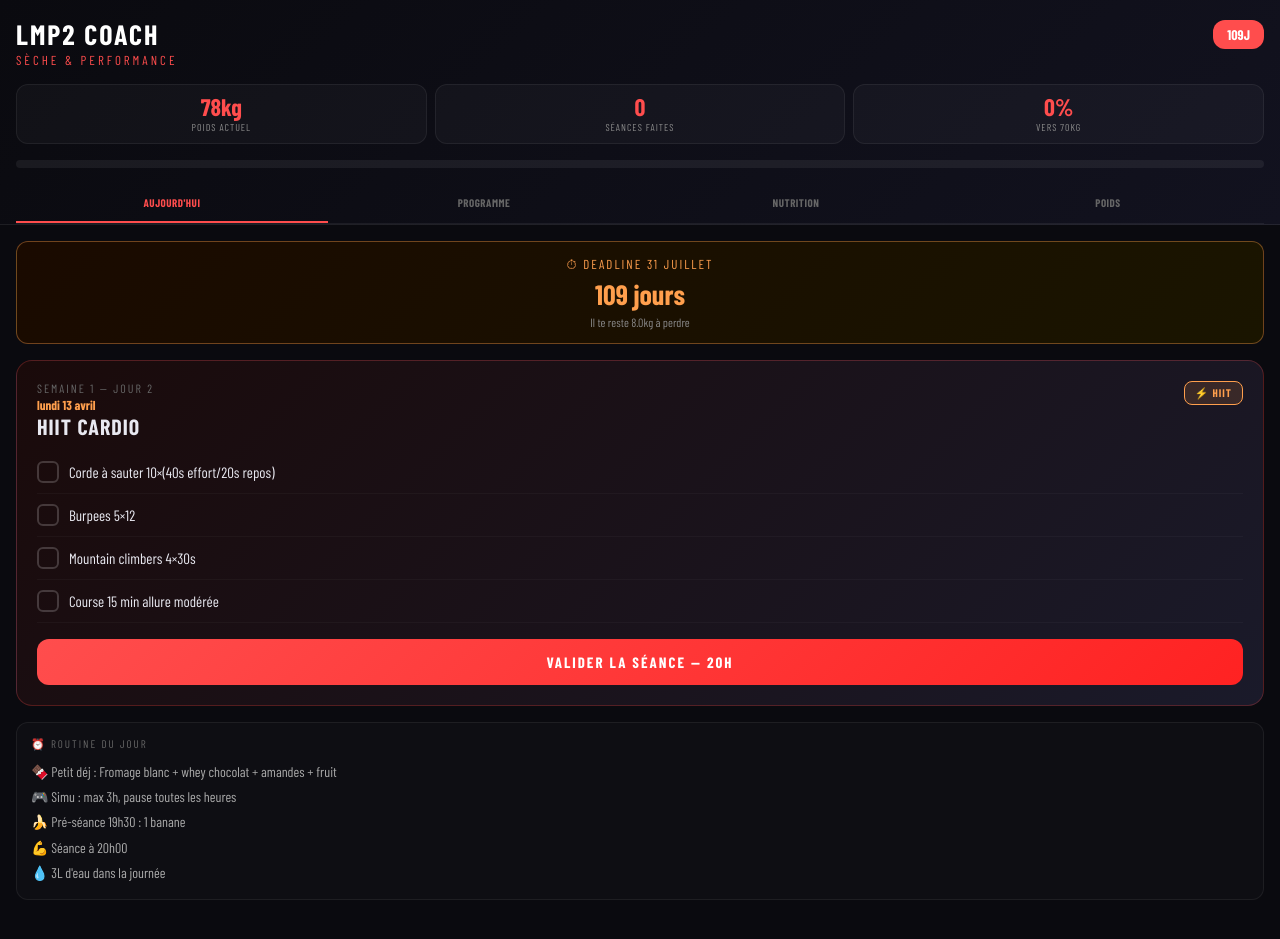
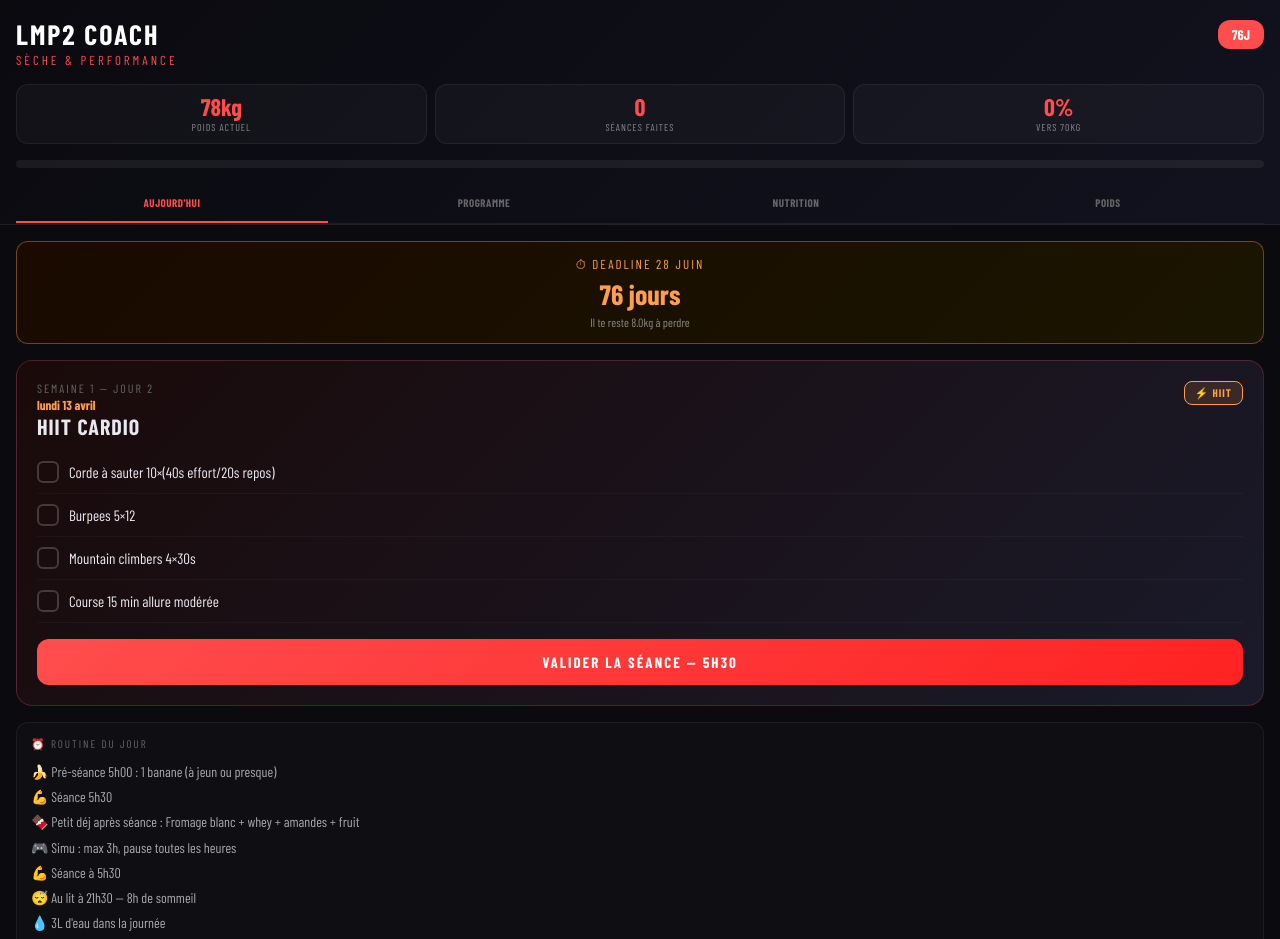
Before and after one commit to Azixx22/SPORT, a plain HTML site: page index.html in a window 1280 px wide. Shown: the top 939 px of the page. Drawn offline with nearby package versions, Linux system fonts and the light colour scheme; a web font is replaced by a local one.

Commit message:
Update index.html

```diff
--- a/index.html
+++ b/index.html
@@ -168,7 +168,7 @@
 </div>
 <script>
 const PROGRAM_START = new Date("2026-04-12");
-const GOAL_DATE = new Date("2026-07-31");
+const GOAL_DATE = new Date("2026-06-28");
 const START_WEIGHT = 78;
 const GOAL_WEIGHT = 70;
 
@@ -203,7 +203,7 @@ const WEIGHT_GOALS = [
   {date:"26/04/2026", weight:76.5, label:"Fin semaine 2"},
   {date:"17/05/2026", weight:75, label:"Mi-parcours"},
   {date:"14/06/2026", weight:72.5, label:"Objectif juin"},
-  {date:"31/07/2026", weight:70, label:"OBJECTIF FINAL 🏁"},
+  {date:"28/06/2026", weight:70, label:"OBJECTIF FINAL 🏁"},
 ];
 
 function load(k,d){try{const v=localStorage.getItem(k);return v?JSON.parse(v):d;}catch{return d;}}
@@ -248,7 +248,7 @@ function renderToday(){
   const daysLeft=getDaysLeft();
   const w=getLatestWeight();
   const tolose=(w-GOAL_WEIGHT).toFixed(1);
-  let alertHtml=`<div class="alert-card"><div class="alert-title">⏱ Deadline 31 Juillet</div><div class="alert-deadline">${daysLeft} jours</div><div class="alert-sub">Il te reste ${tolose}kg à perdre</div></div>`;
+  let alertHtml=`<div class="alert-card"><div class="alert-title">⏱ Deadline 28 Juin</div><div class="alert-deadline">${daysLeft} jours</div><div class="alert-sub">Il te reste ${tolose}kg à perdre</div></div>`;
 
   if(idx<0){el.innerHTML=alertHtml+`<div style="text-align:center;padding:40px 20px;color:#555"><div style="font-size:40px">⏳</div><div style="font-size:18px;font-weight:700;margin-top:12px">Démarre le 12 Avril !</div></div>`;return;}
   if(idx>=SESSIONS.length){el.innerHTML=alertHtml+`<div style="text-align:center;padding:40px 20px;color:#555"><div style="font-size:40px">🏁</div><div style="font-size:18px;font-weight:700;margin-top:12px">Programme terminé !</div></div>`;return;}
@@ -273,15 +273,17 @@ function renderToday(){
         <div class="type-badge type-${session.type}">${TYPE_LABELS[session.type]}</div>
       </div>
       <ul class="exercise-list">${exItems}</ul>
-      <button class="done-btn ${isDone?'validated':''}" onclick="toggleSession('${sk}')">${isDone?'✓ Séance validée !':'Valider la séance — 20h'}</button>
+      <button class="done-btn ${isDone?'validated':''}" onclick="toggleSession('${sk}')">${isDone?'✓ Séance validée !':'Valider la séance — 5h30'}</button>
     </div>
     <div class="reminder-card">
       <div class="reminder-label">⏰ Routine du jour</div>
       <div class="reminder-text">
-        🍫 Petit déj : Fromage blanc + whey chocolat + amandes + fruit<br>
+        🍌 Pré-séance 5h00 : 1 banane (à jeun ou presque)<br>
+        💪 Séance 5h30<br>
+        🍫 Petit déj après séance : Fromage blanc + whey + amandes + fruit<br>
         🎮 Simu : max 3h, pause toutes les heures<br>
-        🍌 Pré-séance 19h30 : 1 banane<br>
-        💪 Séance à 20h00<br>
+        💪 Séance à 5h30<br>
+        😴 Au lit à 21h30 — 8h de sommeil<br>
         💧 3L d'eau dans la journée
       </div>
     </div>`;
@@ -342,14 +344,14 @@ function renderNutri(){
     <div class="nutri-header">
       <div class="nutri-title">📊 Objectif journalier</div>
       <div class="macro-row">
-        <div class="macro-card"><div class="macro-num macro-cal">2000</div><div class="macro-label">Kcal</div></div>
-        <div class="macro-card"><div class="macro-num macro-prot">155g</div><div class="macro-label">Protéines</div></div>
-        <div class="macro-card"><div class="macro-num macro-gluc">170g</div><div class="macro-label">Glucides</div></div>
+        <div class="macro-card"><div class="macro-num macro-cal">1800</div><div class="macro-label">Kcal</div></div>
+        <div class="macro-card"><div class="macro-num macro-prot">165g</div><div class="macro-label">Protéines</div></div>
+        <div class="macro-card"><div class="macro-num macro-gluc">145g</div><div class="macro-label">Glucides</div></div>
       </div>
       <div class="macro-row">
-        <div class="macro-card"><div class="macro-num macro-lip">60g</div><div class="macro-label">Lipides</div></div>
+        <div class="macro-card"><div class="macro-num macro-lip">55g</div><div class="macro-label">Lipides</div></div>
         <div class="macro-card"><div class="macro-num" style="color:#4dff9f">3L</div><div class="macro-label">Eau</div></div>
-        <div class="macro-card"><div class="macro-num" style="color:#c97dff">-600</div><div class="macro-label">Déficit</div></div>
+        <div class="macro-card"><div class="macro-num" style="color:#c97dff">-800</div><div class="macro-label">Déficit</div></div>
       </div>
     </div>
 
@@ -408,7 +410,7 @@ function renderNutri(){
       </div>
       <div class="meal-item"><span class="meal-item-name">Viande ou poisson</span><span class="meal-item-qty">150-180g</span></div>
       <div class="meal-item"><span class="meal-item-name">Légumes (poêlés ou vapeur)</span><span class="meal-item-qty">300g</span></div>
-      <div class="meal-item"><span class="meal-item-name">Riz ou patate douce <span style="color:#ff4d4d;font-size:11px">(jours d'entraîn.)</span></span><span class="meal-item-qty">80g cru</span></div>
+      <div class="meal-item"><span class="meal-item-name">Riz ou patate douce <span style="color:#ff4d4d;font-size:11px">(jours d'entraîn.)</span></span><span class="meal-item-qty">60g cru</span></div>
       <div class="meal-item"><span class="meal-item-name">Huile d'olive</span><span class="meal-item-qty">1 cuillère</span></div>
       <div class="meal-macros">
         <div class="meal-macro-item">P: <span>45g</span></div>
@@ -420,7 +422,7 @@ function renderNutri(){
     <!-- COLLATION PRE-SEANCE -->
     <div class="meal-card">
       <div class="meal-header">
-        <div class="meal-title">⚡ Pré-séance 19h30</div>
+        <div class="meal-title">⚡ Pré-séance 5h00</div>
         <div class="meal-kcal">~100 kcal</div>
       </div>
       <div class="meal-item"><span class="meal-item-name">Banane</span><span class="meal-item-qty">1 banane</span></div>
@@ -439,7 +441,7 @@ function renderNutri(){
         🔴 <strong>Zéro jus de fruits</strong> — sucre rapide inutile<br>
         🟡 <strong>Pas de glucides le soir</strong> si jour de repos<br>
         🟢 <strong>Pesée le matin à jeun</strong> après toilettes<br>
-        🟢 <strong>8h de sommeil</strong> = récup + brûle du gras
+        🟢 <strong>Couche toi à 21h30</strong> — 8h pile avant 5h30
       </div>
     </div>`;
 }
```
